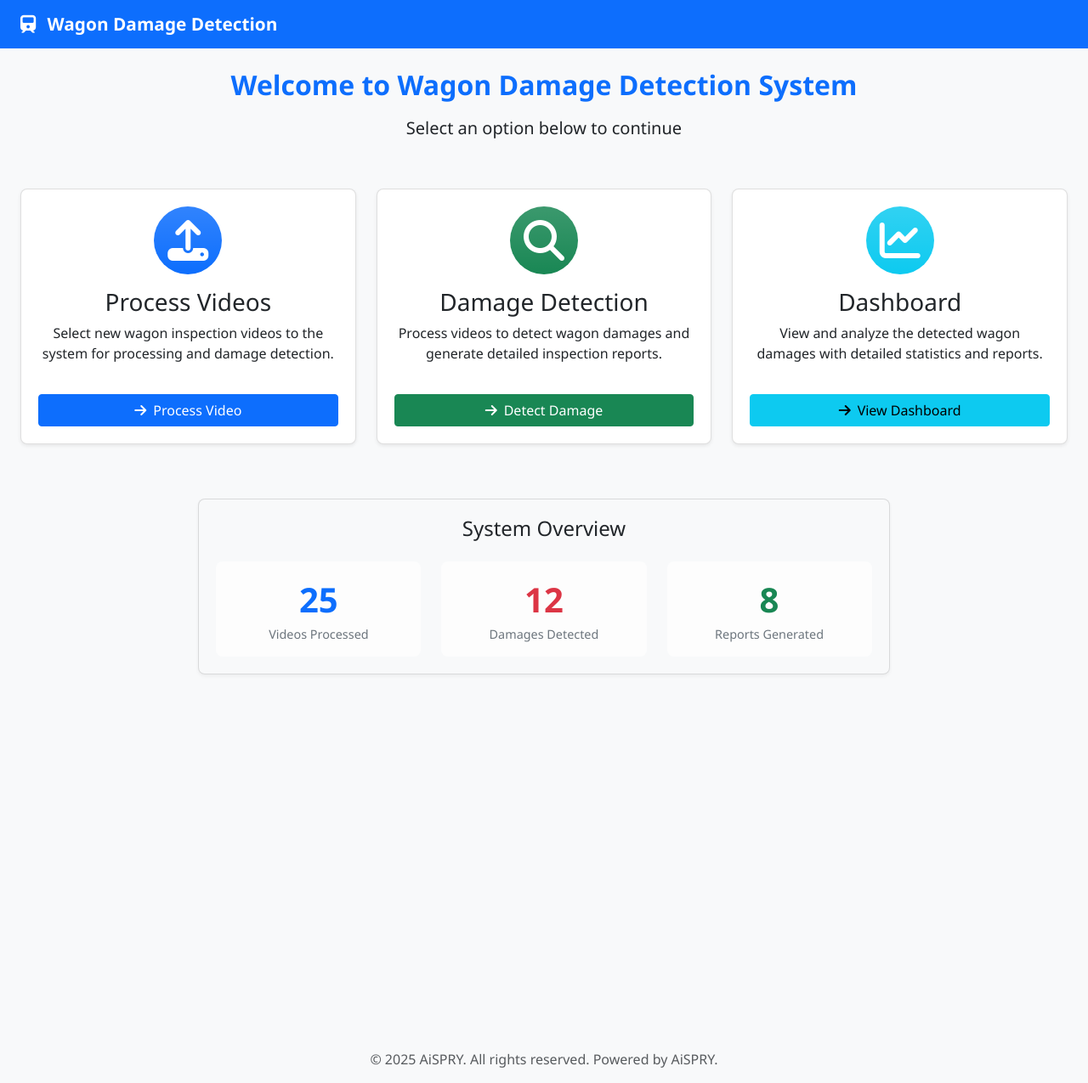
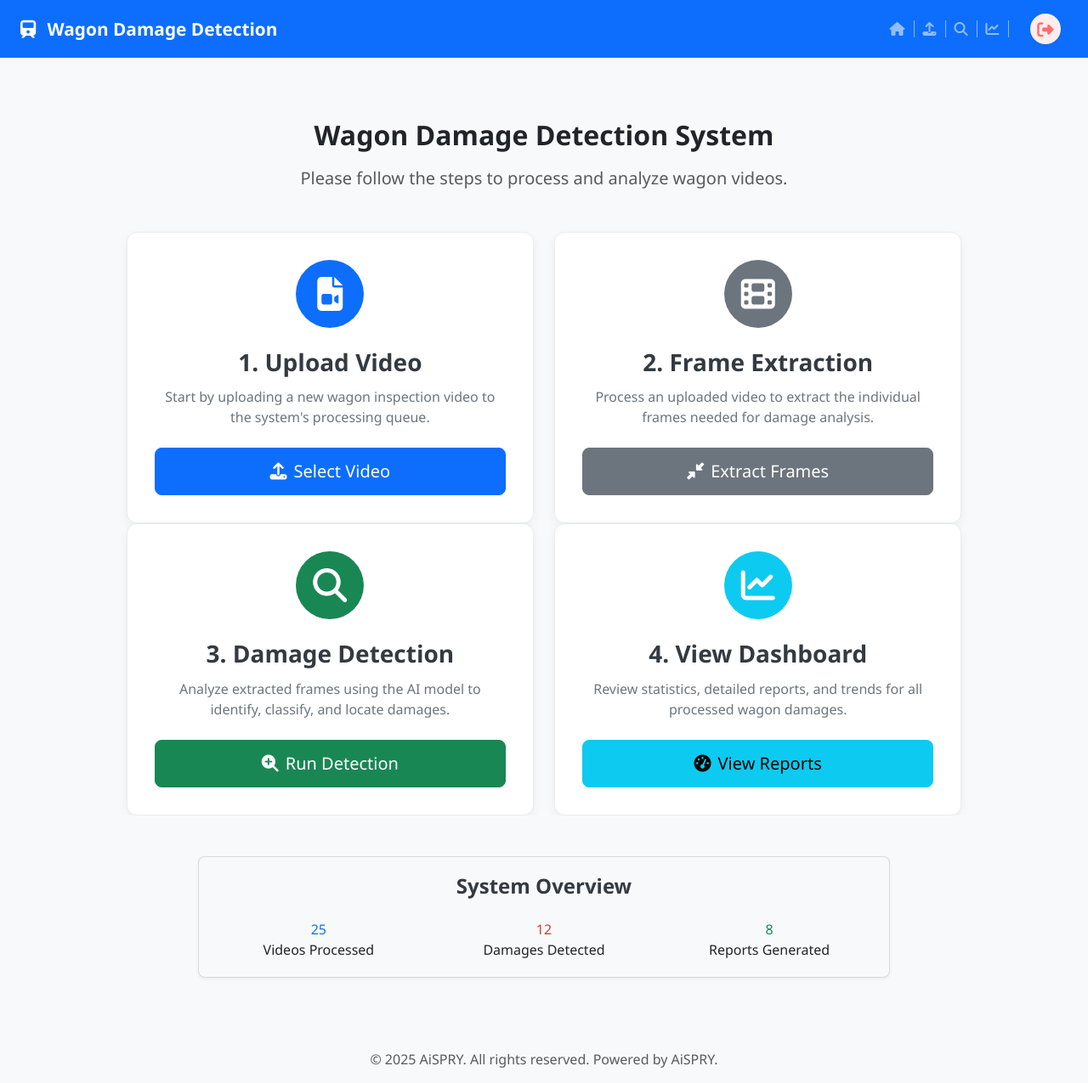
Before and after one commit to TryExcept-Else/WagonDamage, a Flask app: template templates/index.html in a window 1280 px wide. Shown: the whole page at 85% size. Run offline with Flask 3, Linux system fonts and the light colour scheme; the template is opened without the code that fills it, so the values that code supplies are empty; some libraries are stand-ins or nearby versions.

Commit message:
Add files via upload

```diff
--- a/static/css/base.css
+++ b/static/css/base.css
@@ -25,31 +25,50 @@ body {
     font-size: 1.3rem;
 }
 
-/* Navigation Icons */
+/* --- CORRECTED NAVBAR STYLES --- */
+
+/* General rule for nav icons container */
 .nav-icons {
     margin-left: auto;
     margin-right: 0;
+}
+
+/* Hide the dividers on small (collapsed) screens by default */
+.nav-divider {
+    display: none;
+}
+
+/* Adjust nav link padding for a better mobile (vertical) view */
+.nav-link {
+    padding: 0.75rem 1rem;
     display: flex;
     align-items: center;
 }
 
-.nav-item {
+/* Media query for large screens (992px and wider, where the navbar is expanded) */
+@media (min-width: 992px) {
+
+    /* Display the nav items in a row */
+    .nav-icons {
         display: flex;
+        flex-direction: row;
         align-items: center;
     }
 
-.nav-link {
-    padding: 0.5rem 0.75rem;
-    display: flex;
-    align-items: center;
-    justify-content: center;
-}
-
+    /* Restore the visual dividers */
     .nav-divider {
+        display: block;
         height: 20px;
         width: 1px;
         background-color: rgba(255, 255, 255, 0.5);
         margin: 0 2px;
+    }
+
+    /* Restore original padding for horizontal view */
+    .nav-link {
+        padding: 0.5rem 0.75rem;
+        justify-content: center;
+    }
 }
 
 /* Logout icon - extra space */
--- a/static/css/index.css
+++ b/static/css/index.css
@@ -1,34 +1,76 @@
-.feature-icon {
+/* Styling for the action cards on the dashboard */
+
+.action-card {
+    background-color: #ffffff;
+    border: 1px solid #e9ecef;
+    border-radius: 12px;
+    padding: 2rem;
+    text-align: center;
+    box-shadow: 0 4px 12px rgba(0, 0, 0, 0.05);
+    transition: transform 0.3s ease, box-shadow 0.3s ease;
+    display: flex;
+    flex-direction: column;
+}
+
+.action-card:hover {
+    transform: translateY(-8px);
+    box-shadow: 0 8px 24px rgba(0, 0, 0, 0.08);
+}
+
+.card-icon-wrapper {
+    margin: 0 auto 1.5rem auto;
     width: 80px;
     height: 80px;
     border-radius: 50%;
     display: flex;
     align-items: center;
     justify-content: center;
-    margin: 0 auto;
+    color: #fff;
+    flex-shrink: 0; /* Prevents icon from shrinking */
 }
 
-.hover-card {
-    transition: transform 0.3s ease, box-shadow 0.3s ease;
+.card-icon-wrapper i {
+    font-size: 2.5rem;
 }
 
-.hover-card:hover {
-    transform: translateY(-10px);
-    box-shadow: 0 10px 20px rgba(0, 0, 0, 0.1) !important;
+/* Icon background colors for each card */
+.icon-upload {
+    background-color: #0d6efd; /* Bootstrap Primary */
 }
 
-.stat-item {
-    padding: 15px;
-    border-radius: 8px;
-    background-color: rgba(255, 255, 255, 0.7);
+.icon-extract {
+    background-color: #6c757d; /* Bootstrap Secondary */
 }
 
-.stat-value {
-    font-size: 2.5rem;
-    font-weight: bold;
+.icon-detect {
+    background-color: #198754; /* Bootstrap Success */
 }
 
-.stat-label {
-    font-size: 0.9rem;
+.icon-dashboard {
+    background-color: #0dcaf0; /* Bootstrap Info */
+}
+
+.card-title {
+    font-weight: 600;
+    margin-bottom: 0.75rem;
+    color: #343a40;
+}
+
+.card-description {
     color: #6c757d;
+    font-size: 1rem;
+    flex-grow: 1; /* Ensures cards have the same height */
+    margin-bottom: 1.5rem;
 }
+
+.action-card .btn {
+    font-weight: 500;
+    padding: 0.75rem 1rem;
+    border-radius: 8px;
+    transition: background-color 0.2s ease;
+    flex-shrink: 0; /* Prevents button from shrinking */
+}
+
+.action-card .btn i {
+    margin-right: 0.25rem;
+}
--- a/templates/base.html
+++ b/templates/base.html
@@ -1,22 +1,29 @@
 <!DOCTYPE html>
 <html lang="en">
   <head>
-    <meta charset="UTF-8">
-    <meta name="viewport" content="width=device-width, initial-scale=1.0">
+    <meta charset="UTF-8" />
+    <meta name="viewport" content="width=device-width, initial-scale=1.0" />
     <title>{% block title %}Wagon Damage Detection System{% endblock %}</title>
-    <!-- External CSS libraries -->
-    <link rel="stylesheet" href="https://cdn.jsdelivr.net/npm/bootstrap@5.3.2/dist/css/bootstrap.min.css">
-    <link rel="stylesheet" href="https://cdnjs.cloudflare.com/ajax/libs/font-awesome/6.4.2/css/all.min.css">
+    <link
+      rel="stylesheet"
+      href="https://cdn.jsdelivr.net/npm/bootstrap@5.3.2/dist/css/bootstrap.min.css"
+    />
+    <link
+      rel="stylesheet"
+      href="https://cdnjs.cloudflare.com/ajax/libs/font-awesome/6.4.2/css/all.min.css"
+    />
 
-    <!-- Common CSS -->
-    <link rel="stylesheet" href="{{ url_for('static', filename='css/common.css') }}">
-    <link rel="stylesheet" href="{{ url_for('static', filename='css/base.css') }}">
+    <link
+      rel="stylesheet"
+      href="{{ url_for('static', filename='css/common.css') }}"
+    />
+    <link
+      rel="stylesheet"
+      href="{{ url_for('static', filename='css/base.css') }}"
+    />
 
-    <!-- Page-specific CSS -->
-    {% block page_styles %}{% endblock %}
-
-    <!-- Additional styles (inline styles from templates) -->
-    {% block additional_styles %}{% endblock %}
+    {% block page_styles %}{% endblock %} {% block additional_styles %}{%
+    endblock %}
   </head>
   <body>
     <div class="wrapper">
@@ -26,78 +33,166 @@
             <i class="fas fa-train me-2"></i>
             Wagon Damage Detection
           </a>
-                {% if session.username and session.role == 's3_uploader' %}
-                <!-- <span class="badge bg-light text-primary ms-2">S3 UPLOADER</span> -->
-                {% endif %}
-                {% if session.username %}
-                <button class="navbar-toggler" type="button" data-bs-toggle="collapse" data-bs-target="#navbarNav">
+
+          <button
+            class="navbar-toggler"
+            type="button"
+            data-bs-toggle="offcanvas"
+            data-bs-target="#offcanvasNavbar"
+            aria-controls="offcanvasNavbar"
+          >
             <span class="navbar-toggler-icon"></span>
           </button>
-                <div class="collapse navbar-collapse" id="navbarNav">
+
+          <div class="d-none d-lg-flex" id="navbarNav">
             <ul class="navbar-nav nav-icons">
               {% if session.role != 's3_uploader' %}
-                        <!-- Standard navigation for admin user only -->
               <li class="nav-item">
-                            <a class="nav-link {% if request.path == url_for('index') %}active{% endif %}" href="{{ url_for('index') }}" title="Home">
+                <a
+                  class="nav-link {% if request.path == url_for('index') %}active{% endif %}"
+                  href="{{ url_for('index') }}"
+                  title="Home"
+                >
                   <i class="fas fa-home"></i>
                 </a>
               </li>
               <li class="nav-item nav-divider"></li>
               <li class="nav-item">
-                            <a class="nav-link {% if request.path == url_for('upload') %}active{% endif %}" href="{{ url_for('upload') }}" title="Upload">
+                <a
+                  class="nav-link {% if request.path == url_for('upload') %}active{% endif %}"
+                  href="{{ url_for('upload') }}"
+                  title="Upload"
+                >
                   <i class="fas fa-upload"></i>
                 </a>
               </li>
               <li class="nav-item nav-divider"></li>
               <li class="nav-item">
-                            <a class="nav-link {% if request.path == url_for('damage_detection') %}active{% endif %}" href="{{ url_for('damage_detection') }}" title="Detection">
+                <a
+                  class="nav-link {% if request.path == url_for('damage_detection') %}active{% endif %}"
+                  href="{{ url_for('damage_detection') }}"
+                  title="Detection"
+                >
                   <i class="fas fa-search"></i>
                 </a>
               </li>
               <li class="nav-item nav-divider"></li>
               <li class="nav-item">
-                            <a class="nav-link {% if request.path == url_for('dashboard') %}active{% endif %}" href="{{ url_for('dashboard') }}" title="Dashboard">
+                <a
+                  class="nav-link {% if request.path == url_for('dashboard') %}active{% endif %}"
+                  href="{{ url_for('dashboard') }}"
+                  title="Dashboard"
+                >
                   <i class="fas fa-chart-line"></i>
                 </a>
               </li>
               <li class="nav-item nav-divider"></li>
               {% endif %}
-                        <!-- Logout button for all users -->
-                        <li class="nav-item {% if session.role == 's3_uploader' %}ms-auto{% else %}logout-item{% endif %}">
+              <li
+                class="nav-item {% if session.role == 's3_uploader' %}ms-auto{% else %}logout-item{% endif %}"
+              >
                 <a class="nav-link" href="#" id="logoutBtn" title="Logout">
-                                <i class="fas fa-sign-out-alt logout-icon logout-icon-circle"></i>
+                  <i
+                    class="fas fa-sign-out-alt logout-icon logout-icon-circle"
+                  ></i>
                 </a>
               </li>
             </ul>
           </div>
-                {% endif %}
         </div>
       </nav>
 
+      <div
+        class="offcanvas offcanvas-start bg-primary text-white"
+        tabindex="-1"
+        id="offcanvasNavbar"
+        aria-labelledby="offcanvasNavbarLabel"
+      >
+        <div class="offcanvas-header border-bottom border-light-subtle">
+          <h5 class="offcanvas-title" id="offcanvasNavbarLabel">
+            <i class="fas fa-train me-2"></i>Menu
+          </h5>
+          <button
+            type="button"
+            class="btn-close btn-close-white"
+            data-bs-dismiss="offcanvas"
+            aria-label="Close"
+          ></button>
+        </div>
+        <div class="offcanvas-body">
+          <ul class="navbar-nav justify-content-end flex-grow-1 pe-3">
+            {% if session.role != 's3_uploader' %}
+            <li class="nav-item">
+              <a
+                class="nav-link {% if request.path == url_for('index') %}active{% endif %}"
+                href="{{ url_for('index') }}"
+              >
+                <i class="fas fa-home fa-fw me-2"></i>Home
+              </a>
+            </li>
+            <li class="nav-item">
+              <a
+                class="nav-link {% if request.path == url_for('upload') %}active{% endif %}"
+                href="{{ url_for('upload') }}"
+              >
+                <i class="fas fa-upload fa-fw me-2"></i>Process Videos
+              </a>
+            </li>
+            <li class="nav-item">
+              <a
+                class="nav-link {% if request.path == url_for('damage_detection') %}active{% endif %}"
+                href="{{ url_for('damage_detection') }}"
+              >
+                <i class="fas fa-search fa-fw me-2"></i>Damage Detection
+              </a>
+            </li>
+            <li class="nav-item">
+              <a
+                class="nav-link {% if request.path == url_for('dashboard') %}active{% endif %}"
+                href="{{ url_for('dashboard') }}"
+              >
+                <i class="fas fa-chart-line fa-fw me-2"></i>Dashboard
+              </a>
+            </li>
+            <hr class="text-white-50" />
+            {% endif %}
+            <li class="nav-item">
+              <a class="nav-link" href="{{ url_for('logout') }}">
+                <i class="fas fa-sign-out-alt fa-fw me-2"></i>Logout
+              </a>
+            </li>
+          </ul>
+        </div>
+      </div>
+
       <div class="container mt-4 mb-5">
-            {% with messages = get_flashed_messages() %}
-                {% if messages %}
-                    {% for message in messages %}
+        {% with messages = get_flashed_messages() %} {% if messages %} {% for
+        message in messages %}
         <div class="alert alert-info alert-dismissible fade show">
           {{ message }}
-                            <button type="button" class="btn-close" data-bs-dismiss="alert"></button>
+          <button
+            type="button"
+            class="btn-close"
+            data-bs-dismiss="alert"
+          ></button>
         </div>
-                    {% endfor %}
-                {% endif %}
-            {% endwith %}
-
-            {% block content %}{% endblock %}
+        {% endfor %} {% endif %} {% endwith %} {% block content %}{% endblock %}
       </div>
 
       <footer class="footer py-3 bg-light">
         <div class="container text-center">
-                <span class="text-muted">© 2025 AiSPRY. All rights reserved. Powered by AiSPRY.</span>
+          <span class="text-muted"
+            >© 2025 AiSPRY. All rights reserved. Powered by AiSPRY.</span
+          >
         </div>
       </footer>
     </div>
 
-    <!-- Logout confirmation modal -->
-    <div class="modal-backdrop fade" id="modalBackdrop" style="display: none;"></div>
+    <div
+      class="modal-backdrop fade"
+      id="modalBackdrop"
+      style="display: none"
+    ></div>
     <div class="modal-custom" id="logoutModal">
       <div class="modal-dialog-custom">
         <div class="modal-content">
@@ -109,25 +204,26 @@
             <p>Are you sure you want to log out?</p>
           </div>
           <div class="modal-footer justify-content-center">
-                    <button type="button" class="btn btn-secondary me-2" id="cancelLogoutBtn">Cancel</button>
+            <button
+              type="button"
+              class="btn btn-secondary me-2"
+              id="cancelLogoutBtn"
+            >
+              Cancel
+            </button>
             <a href="{{ url_for('logout') }}" class="btn btn-primary">Logout</a>
           </div>
         </div>
       </div>
     </div>
 
-    <!-- External JS libraries -->
     <script src="https://cdn.jsdelivr.net/npm/bootstrap@5.3.2/dist/js/bootstrap.bundle.min.js"></script>
     <script src="https://cdn.jsdelivr.net/npm/chart.js"></script>
 
-    <!-- Common JS -->
     <script src="{{ url_for('static', filename='js/common.js') }}"></script>
     <script src="{{ url_for('static', filename='js/base.js') }}"></script>
 
-    <!-- Page-specific JS -->
-    {% block page_scripts %}{% endblock %}
-
-    <!-- Additional scripts (inline scripts from templates) -->
-    {% block additional_scripts %}{% endblock %}
+    {% block page_scripts %}{% endblock %} {% block additional_scripts %}{%
+    endblock %}
   </body>
 </html>
--- a/templates/index.html
+++ b/templates/index.html
@@ -1,66 +1,90 @@
-{% extends 'base.html' %}
+{% extends 'base.html' %} {% block title %}Dashboard - Wagon Damage Detection
+System{% endblock %} {% block page_styles %}
+<link
+  rel="stylesheet"
+  href="{{ url_for('static', filename='css/index.css') }}"
+/>
+{% endblock %} {% block content %}
+<div class="container mt-5 mb-5">
+  <div class="text-center mb-5">
+    <h1 class="display-5 fw-bold">Wagon Damage Detection System</h1>
+    <p class="lead text-muted">
+      Please follow the steps to process and analyze wagon videos.
+    </p>
+  </div>
 
-{% block title %}Home - Wagon Damage Detection System{% endblock %}
-
-{% block page_styles %}
-<link rel="stylesheet" href="{{ url_for('static', filename='css/index.css') }}">
-{% endblock %}
-
-{% block content %}
-<div class="row text-center mb-4">
-    <div class="col">
-        <h1 class="display-4 fw-bold text-primary">Welcome to Wagon Damage Detection System</h1>
-        <p class="lead">Select an option below to continue</p>
+  <div class="row g-4 justify-content-center">
+    <div class="col-12 col-md-6 col-lg-5">
+      <div class="action-card h-100">
+        <div class="card-icon-wrapper icon-upload">
+          <i class="fas fa-file-video"></i>
+        </div>
+        <h3 class="card-title">1. Upload Video</h3>
+        <p class="card-description">
+          Start by uploading a new wagon inspection video to the system's
+          processing queue.
+        </p>
+        <a href="{{ url_for('upload') }}" class="btn btn-primary btn-lg w-100">
+          <i class="fas fa-upload me-2"></i>Select Video
+        </a>
       </div>
     </div>
 
-<div class="row g-4 py-3">
-    <div class="col-md-4">
-        <div class="card h-100 shadow-sm hover-card">
-            <div class="card-body text-center d-flex flex-column">
-                <div class="feature-icon bg-primary bg-gradient text-white mb-3">
-                    <i class="fas fa-upload fa-3x"></i>
+    <div class="col-12 col-md-6 col-lg-5">
+      <div class="action-card h-100">
+        <div class="card-icon-wrapper icon-extract">
+          <i class="fas fa-film"></i>
         </div>
-                <h3 class="card-title">Process Videos</h3>
-                <p class="card-text flex-grow-1">Select new wagon inspection videos to the system for processing and damage detection.</p>
-                <a href="{{ url_for('upload') }}" class="btn btn-primary mt-auto">
-                    <i class="fas fa-arrow-right me-2"></i>Process Video
+        <h3 class="card-title">2. Frame Extraction</h3>
+        <p class="card-description">
+          Process an uploaded video to extract the individual frames needed for
+          damage analysis.
+        </p>
+        <a
+          href="{{ url_for('frame_extraction') }}"
+          class="btn btn-secondary btn-lg w-100"
+        >
+          <i class="fas fa-compress-alt me-2"></i>Extract Frames
         </a>
       </div>
     </div>
+
+    <div class="col-12 col-md-6 col-lg-5">
+      <div class="action-card h-100">
+        <div class="card-icon-wrapper icon-detect">
+          <i class="fas fa-search"></i>
         </div>
-
-    <div class="col-md-4">
-        <div class="card h-100 shadow-sm hover-card">
-            <div class="card-body text-center d-flex flex-column">
-                <div class="feature-icon bg-success bg-gradient text-white mb-3">
-                    <i class="fas fa-search fa-3x"></i>
-                </div>
-                <h3 class="card-title">Damage Detection</h3>
-                <p class="card-text flex-grow-1">Process videos to detect wagon damages and generate detailed inspection reports.</p>
-                <a href="{{ url_for('damage_detection') }}" class="btn btn-success mt-auto">
-                    <i class="fas fa-arrow-right me-2"></i>Detect Damage
+        <h3 class="card-title">3. Damage Detection</h3>
+        <p class="card-description">
+          Analyze extracted frames using the AI model to identify, classify, and
+          locate damages.
+        </p>
+        <a
+          href="{{ url_for('damage_detection') }}"
+          class="btn btn-success btn-lg w-100"
+        >
+          <i class="fas fa-search-plus me-2"></i>Run Detection
         </a>
       </div>
     </div>
+
+    <div class="col-12 col-md-6 col-lg-5">
+      <div class="action-card h-100">
+        <div class="card-icon-wrapper icon-dashboard">
+          <i class="fas fa-chart-line"></i>
         </div>
-
-    <div class="col-md-4">
-        <div class="card h-100 shadow-sm hover-card">
-            <div class="card-body text-center d-flex flex-column">
-                <div class="feature-icon bg-info bg-gradient text-white mb-3">
-                    <i class="fas fa-chart-line fa-3x"></i>
-                </div>
-                <h3 class="card-title">Dashboard</h3>
-                <p class="card-text flex-grow-1">View and analyze the detected wagon damages with detailed statistics and reports.</p>
-                <a href="{{ url_for('dashboard') }}" class="btn btn-info mt-auto">
-                    <i class="fas fa-arrow-right me-2"></i>View Dashboard
+        <h3 class="card-title">4. View Dashboard</h3>
+        <p class="card-description">
+          Review statistics, detailed reports, and trends for all processed
+          wagon damages.
+        </p>
+        <a href="{{ url_for('dashboard') }}" class="btn btn-info btn-lg w-100">
+          <i class="fas fa-tachometer-alt me-2"></i>View Reports
         </a>
       </div>
     </div>
   </div>
 </div>
-
 <div class="row mt-5">
   <div class="col-lg-8 mx-auto">
     <div class="card bg-light">
@@ -90,8 +114,6 @@
     </div>
   </div>
 </div>
-{% endblock %}
-
-{% block page_scripts %}
+{% endblock %} {% block page_scripts %}
 <script src="{{ url_for('static', filename='js/index.js') }}"></script>
 {% endblock %}
```
Also changed, not shown: templates/frame_extraction.html (added, +96 -0 lines). Lines whose indentation alone changed are shown as unchanged.
